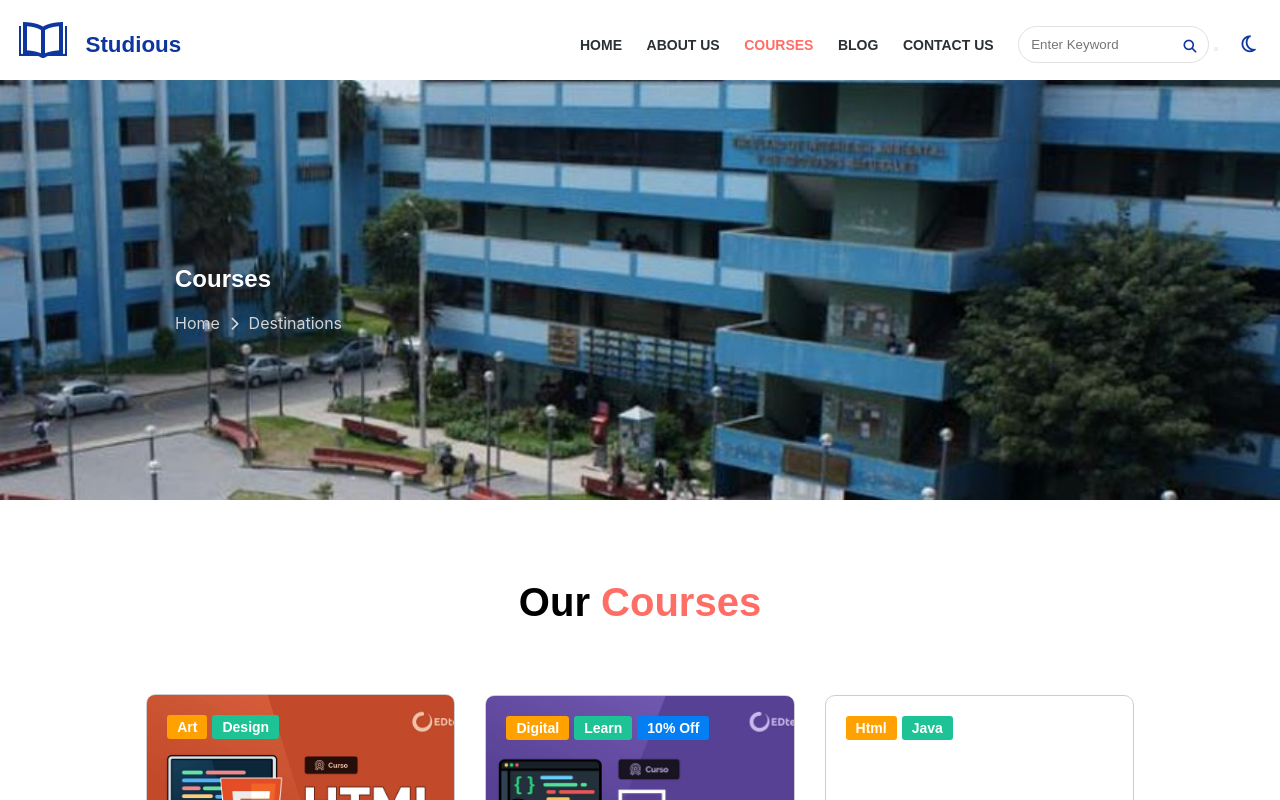
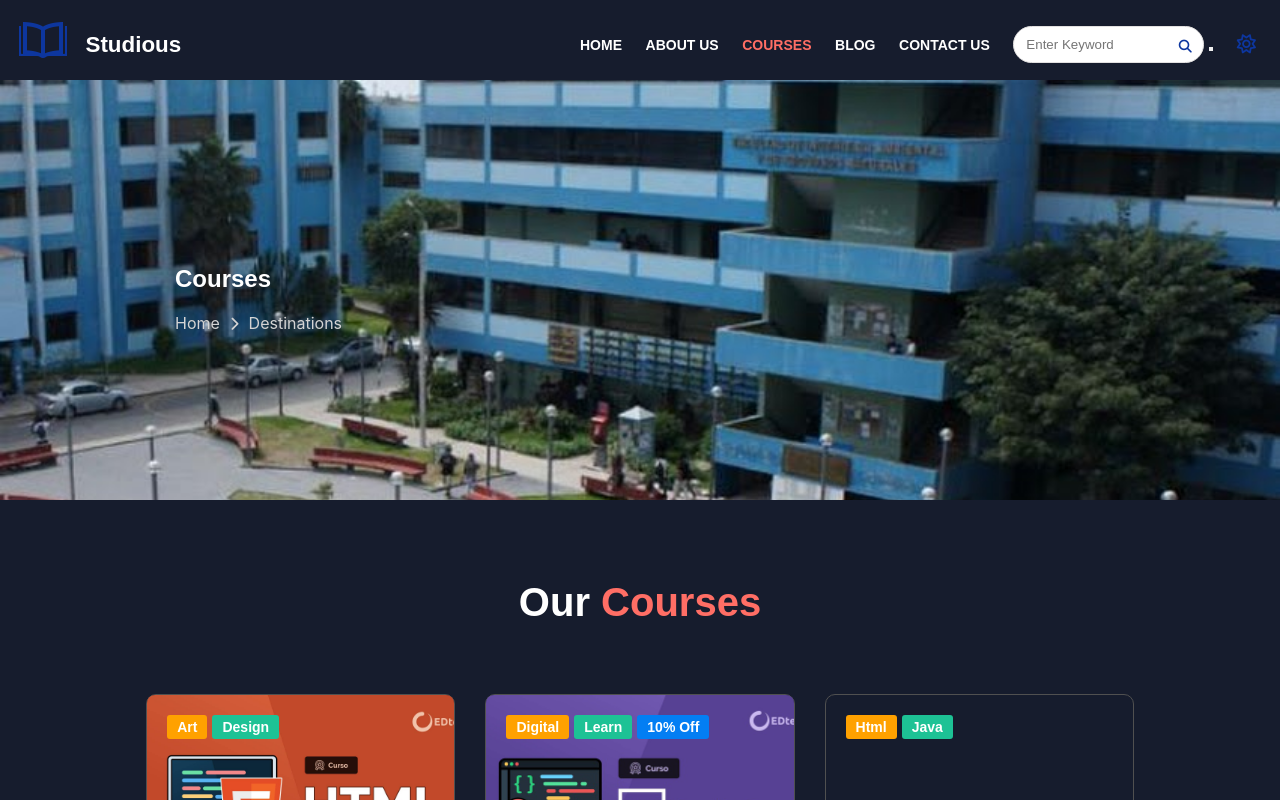
Before and after one commit to AlderMiranda5/ExamFinalCourses, a plain HTML site: page index.html in a window 1280 px wide. Both pictures are taken after a click on the icon 1248 px from the left and 44 px from the top of the page. Shown: the top 800 px of the page. Drawn offline with Linux system fonts and the light colour scheme.

Commit message:
Proyecto_cursos

```diff
--- a/css/dark.css
+++ b/css/dark.css
@@ -1,6 +1,10 @@
 :root{
     --dark: #161c2d;
     --secundary-color: #ff6e65;
+}
+
+.dark{
+    background-color: var(--dark);
 }
 
 body.dark .navbar{
--- a/index.html
+++ b/index.html
@@ -335,7 +335,7 @@
     </footer>
   </div>
 
-  <link rel="stylesheet" href="/js/app.js">
+  <script src="/js/app.js"></script>
 
 </body>
 </html>
```
